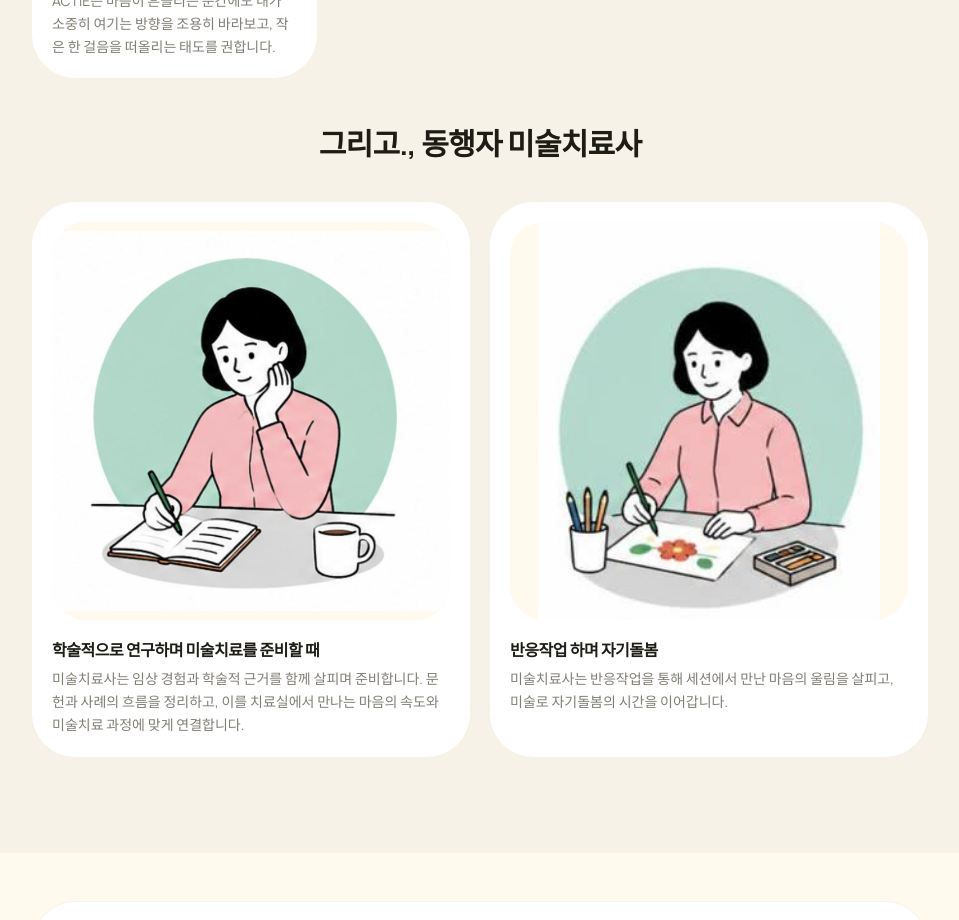
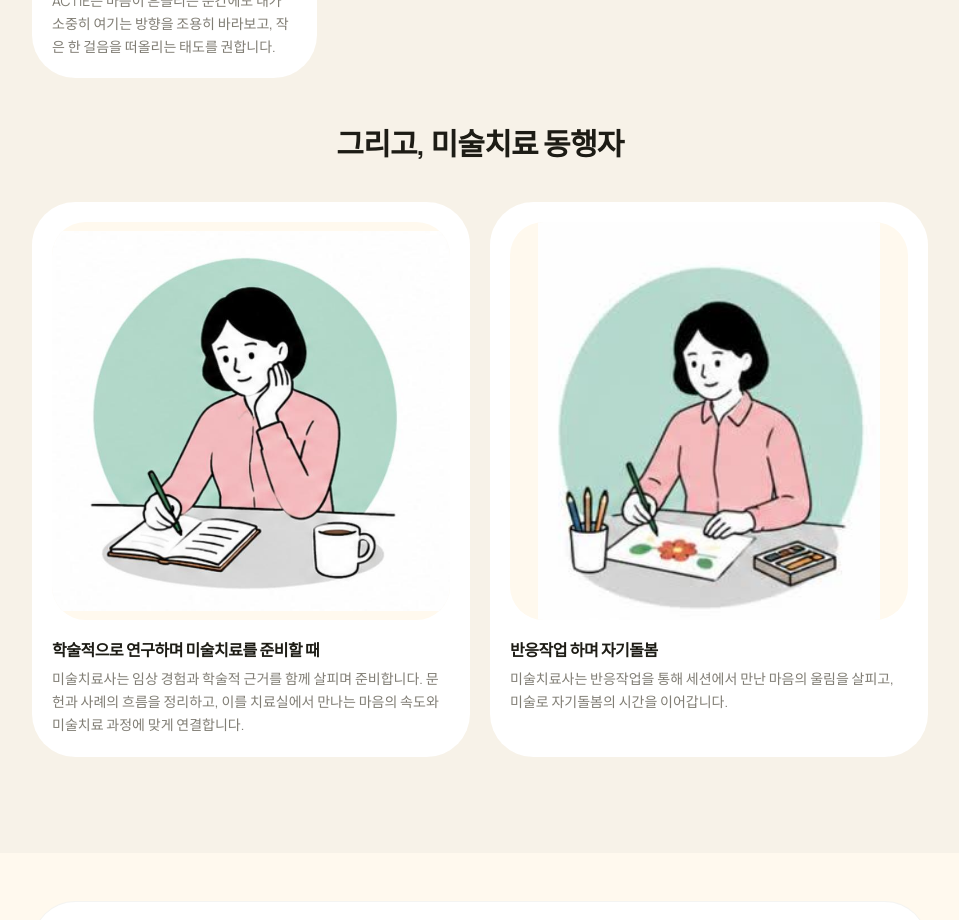
Before and after one commit to act-art-center/actartcenter.com, a Next.js app: page /characters in a window 1280 px wide. Shown: the part 2560-3480 px from the top of the page, without its empty margins (160-1119 px from the left). Built offline with nearby package versions, Linux system fonts and the light colour scheme.

Commit message:
content: refine therapist companion heading

```diff
--- a/src/app/characters/page.tsx
+++ b/src/app/characters/page.tsx
@@ -154,7 +154,7 @@ export default function CharactersPage() {
               ))}
             </div>
             <h2 className="mt-12 text-2xl lg:text-3xl font-bold tracking-tight text-night text-center">
-              그리고., 동행자 미술치료사
+              그리고, 미술치료 동행자
             </h2>
             <div className="mt-10 grid grid-cols-1 md:grid-cols-2 gap-5">
               {moments.slice(4).map((moment) => (
```
